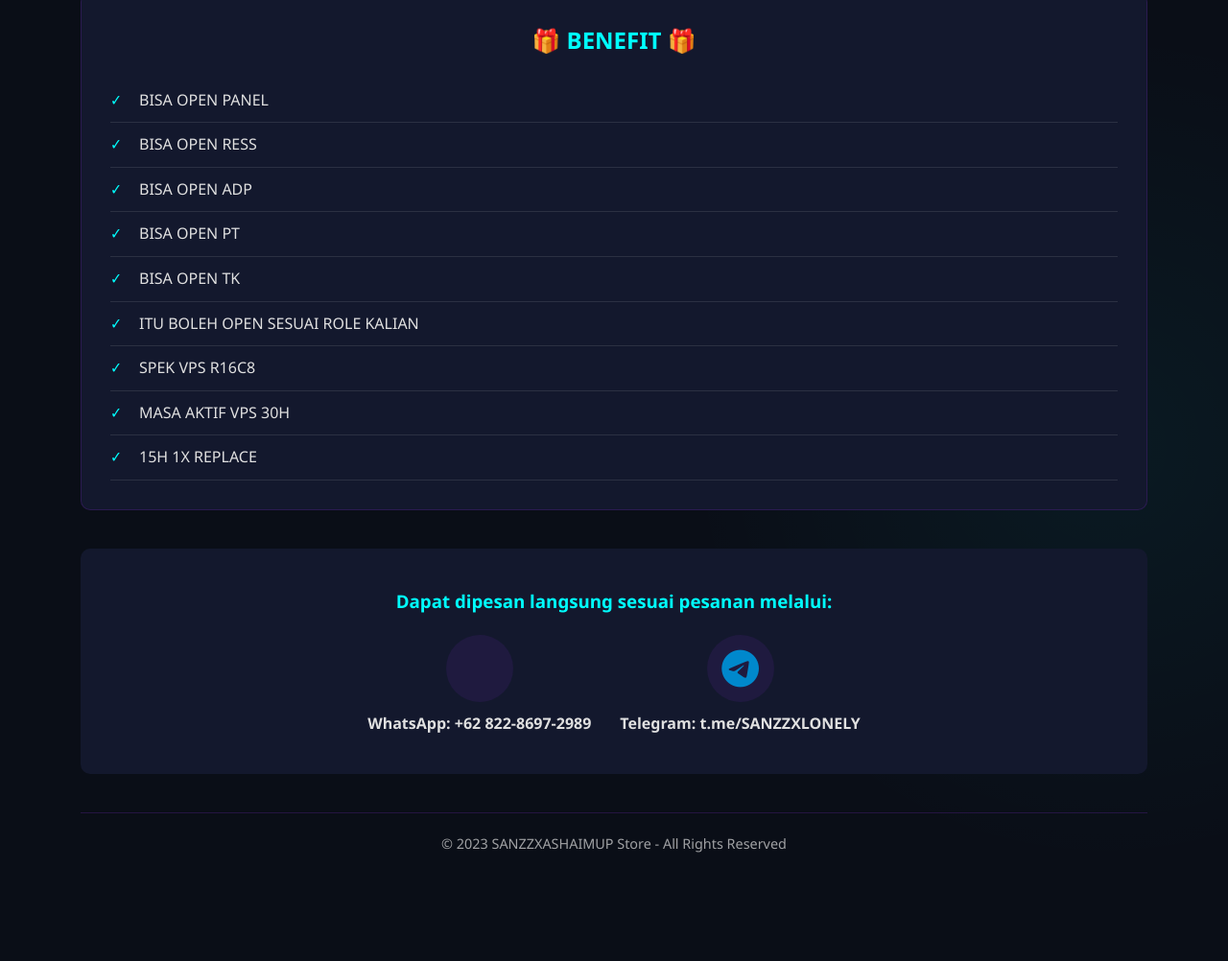
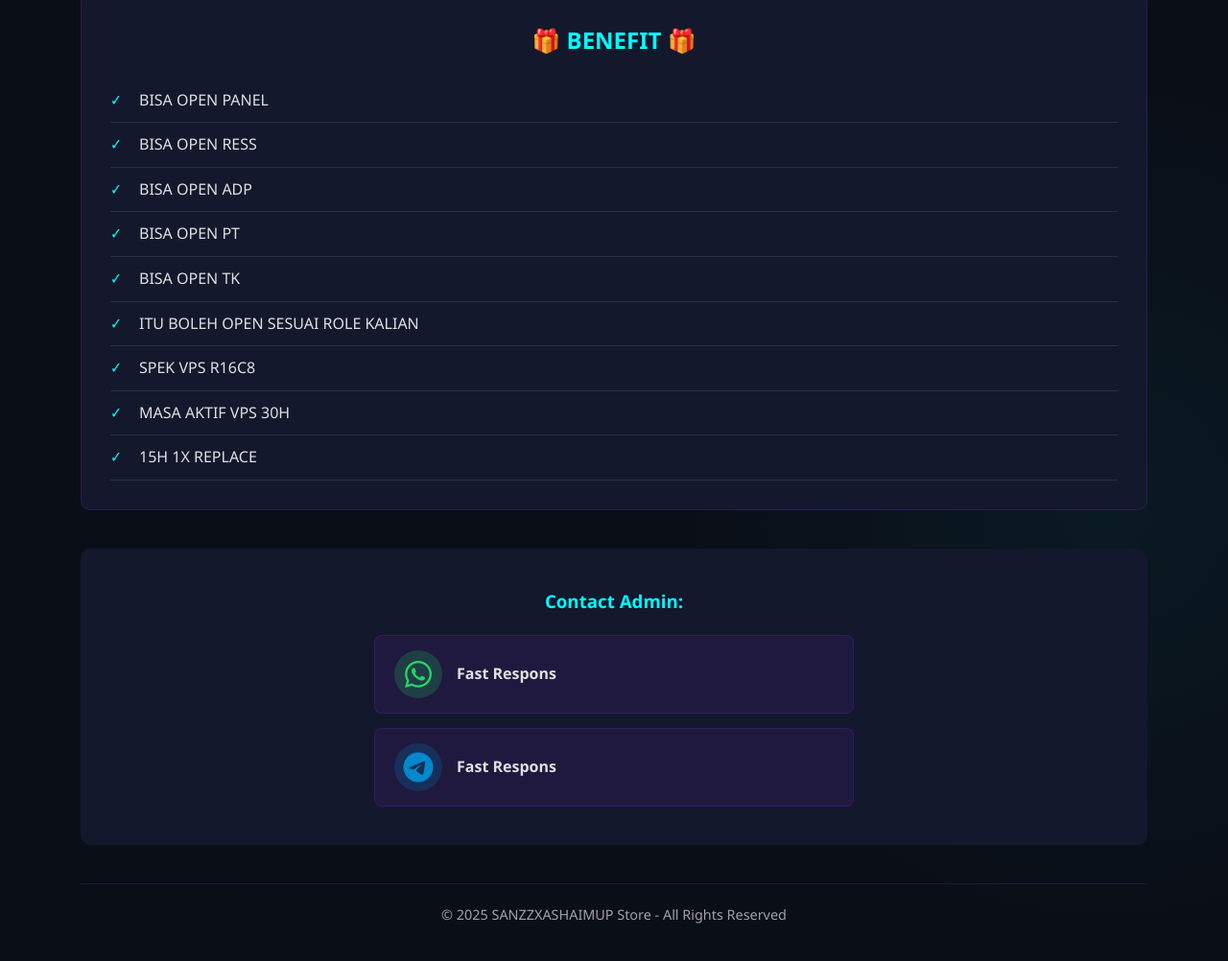
Before and after one commit to dans4you-ai/Calculator, a plain HTML site: page index.html in a window 1280 px wide. Shown: the part 1394-2396 px from the top of the page at 96% size. Before the commit the page ends 2326 px from the top, so only its background shows below. Drawn offline with Linux system fonts and the light colour scheme.

Commit message:
Update index.html

```diff
--- a/index.html
+++ b/index.html
@@ -271,51 +271,54 @@
 
         .contact-methods {
             display: flex;
-            justify-content: center;
-            gap: 30px;
-            flex-wrap: wrap;
+            flex-direction: column;
+            gap: 15px;
+            max-width: 500px;
+            margin: 0 auto;
         }
 
         .contact-method {
             display: flex;
-            flex-direction: column;
             align-items: center;
             text-decoration: none;
             color: var(--text);
             transition: transform 0.3s;
+            background: rgba(138, 43, 226, 0.1);
+            border-radius: 8px;
+            padding: 15px 20px;
+            border: 1px solid rgba(138, 43, 226, 0.2);
         }
 
         .contact-method:hover {
-            transform: translateY(-5px);
+            transform: translateY(-3px);
+            background: rgba(138, 43, 226, 0.2);
         }
 
         .contact-icon {
-            font-size: 2.5rem;
-            margin-bottom: 10px;
-            color: var(--highlight);
-            width: 70px;
-            height: 70px;
+            font-size: 2rem;
+            margin-right: 15px;
+            width: 50px;
+            height: 50px;
             border-radius: 50%;
             display: flex;
             align-items: center;
             justify-content: center;
-            background: rgba(138, 43, 226, 0.1);
-            transition: background 0.3s;
-        }
-
-        .contact-method:hover .contact-icon {
-            background: rgba(138, 43, 226, 0.3);
+            flex-shrink: 0;
         }
 
         .contact-info {
             font-weight: bold;
+            text-align: left;
+            flex-grow: 1;
         }
 
-        .whatsapp {
+        .whatsapp .contact-icon {
+            background: rgba(37, 211, 102, 0.2);
             color: #25D366;
         }
 
-        .telegram {
+        .telegram .contact-icon {
+            background: rgba(0, 136, 204, 0.2);
             color: #0088cc;
         }
 
@@ -360,12 +363,16 @@
 
             .contact-methods {
                 flex-direction: column;
-                gap: 20px;
+                gap: 15px;
             }
 
             .logo {
                 font-size: 2rem;
                 flex-direction: column;
+            }
+
+            .contact-method {
+                flex-direction: row;
             }
         }
     </style>
@@ -523,25 +530,26 @@
         </div>
 
         <div class="contact">
-            <h3 class="contact-title">Dapat dipesan langsung sesuai pesanan melalui:</h3>
+            <h3 class="contact-title">Contact Admin:</h3>
             <div class="contact-methods">
-                <a href="https://wa.me/6282286972989" class="contact-method" target="_blank">
-                    <div class="contact-icon whatsapp"></i>
+                <a href="https://wa.me/6282286972989" class="contact-method whatsapp" target="_blank">
+                    <div class="contact-icon">
+                        <i class="fab fa-whatsapp"></i>
                     </div>
-                    <div class="contact-info">WhatsApp: +62 822-8697-2989</div>
+                    <div class="contact-info">Fast Respons</div>
                 </a>
 
-                <a href="https://t.me/SANZZXLONELY" class="contact-method" target="_blank">
-                    <div class="contact-icon telegram">
+                <a href="https://t.me/SANZZXLONELY" class="contact-method telegram" target="_blank">
+                    <div class="contact-icon">
                         <i class="fab fa-telegram"></i>
                     </div>
-                    <div class="contact-info">Telegram: t.me/SANZZXLONELY</div>
+                    <div class="contact-info">Fast Respons</div>
                 </a>
             </div>
         </div>
 
         <footer>
-            &copy; 2023 SANZZXASHAIMUP Store - All Rights Reserved
+            &copy; 2025 SANZZXASHAIMUP Store - All Rights Reserved
         </footer>
     </div>
 
```
